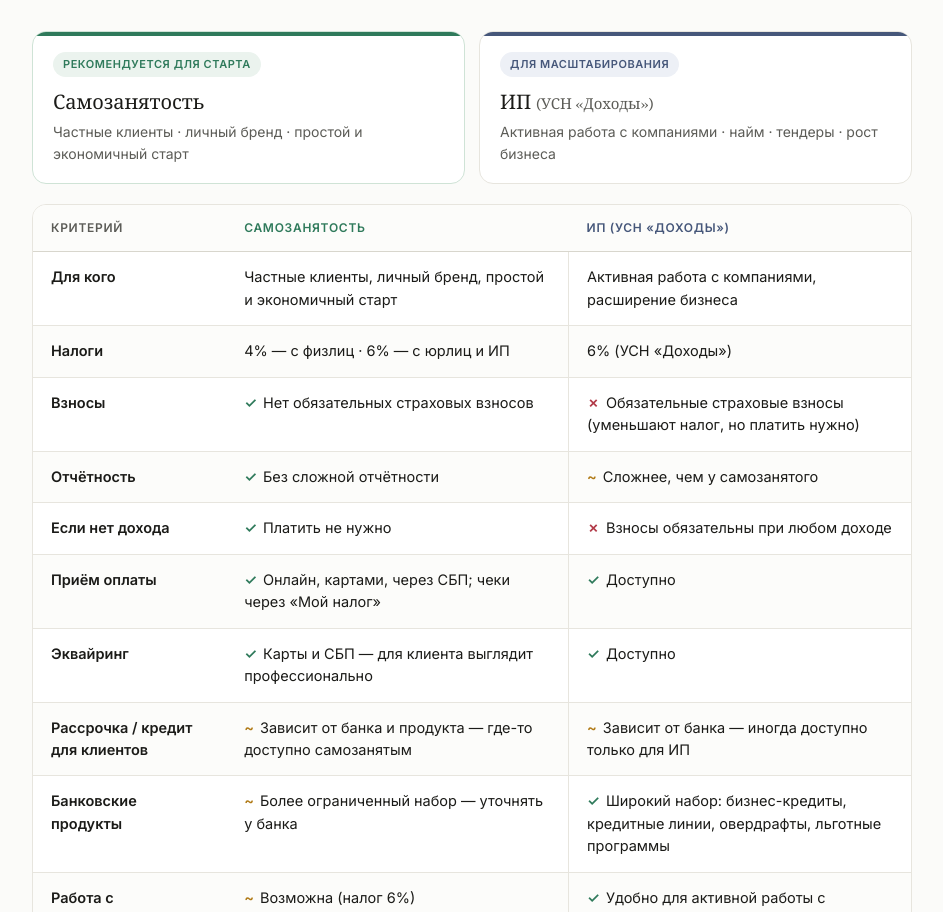
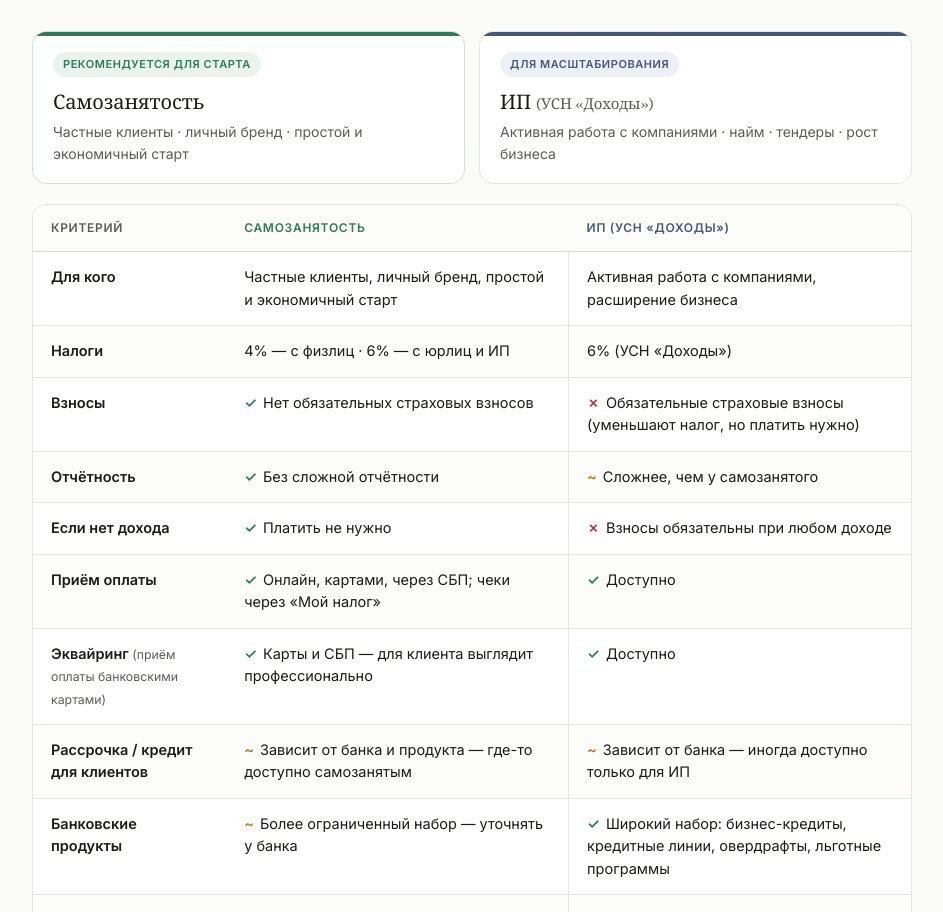
Before and after one commit to devalcoeur/samozanyatost-ip, a plain HTML site: page index.html in a window 1280 px wide. Shown: the part 188-1100 px from the top of the page, without its empty margins (168-1111 px from the left). Drawn offline with Linux system fonts and the light colour scheme.

Commit message:
Add files via upload

```diff
--- a/index.html
+++ b/index.html
@@ -73,6 +73,7 @@
   .m.ok{color:var(--ok);} .m.no{color:var(--no);} .m.part{color:var(--part);}
   .na{color:var(--muted);}
   .plus{color:var(--ok);font-weight:600;} .minus{color:var(--no);font-weight:600;}
+  .def{text-transform:none;font-weight:400;letter-spacing:0;color:var(--muted);font-size:.85em;}
 
   .note{font-size:12.5px;color:var(--muted);margin:14px 2px 0;line-height:1.45;}
   .note b{font-weight:600;color:var(--ink);}
@@ -157,7 +158,7 @@
             <td class="ip-cell"><span class="m ok">✓</span>Доступно</td>
           </tr>
           <tr>
-            <td class="crit">Эквайринг</td>
+            <td class="crit">Эквайринг<span class="def"> (приём оплаты банковскими картами)</span></td>
             <td class="sz-cell"><span class="m ok">✓</span>Карты и СБП — для клиента выглядит профессионально</td>
             <td class="ip-cell"><span class="m ok">✓</span>Доступно</td>
           </tr>
@@ -234,7 +235,7 @@
         <div class="mrow"><span class="tag ip">ИП</span><span class="val"><span class="m ok">✓</span>Доступно</span></div>
       </div>
       <div class="c">
-        <div class="c-crit">Эквайринг</div>
+        <div class="c-crit">Эквайринг<span class="def"> (приём оплаты банковскими картами)</span></div>
         <div class="mrow"><span class="tag sz">СЗ</span><span class="val"><span class="m ok">✓</span>Карты и СБП — для клиента выглядит профессионально</span></div>
         <div class="mrow"><span class="tag ip">ИП</span><span class="val"><span class="m ok">✓</span>Доступно</span></div>
       </div>
```
